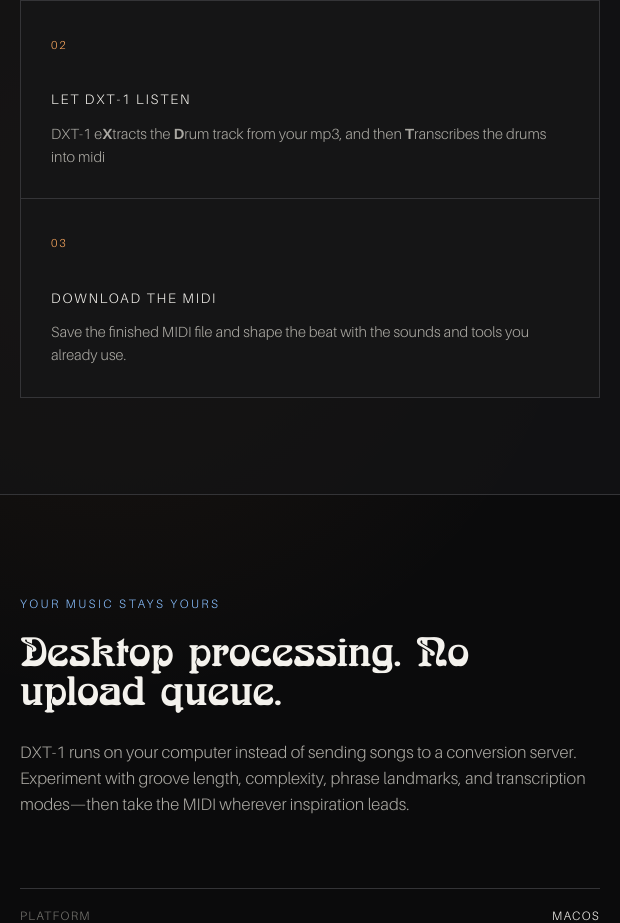
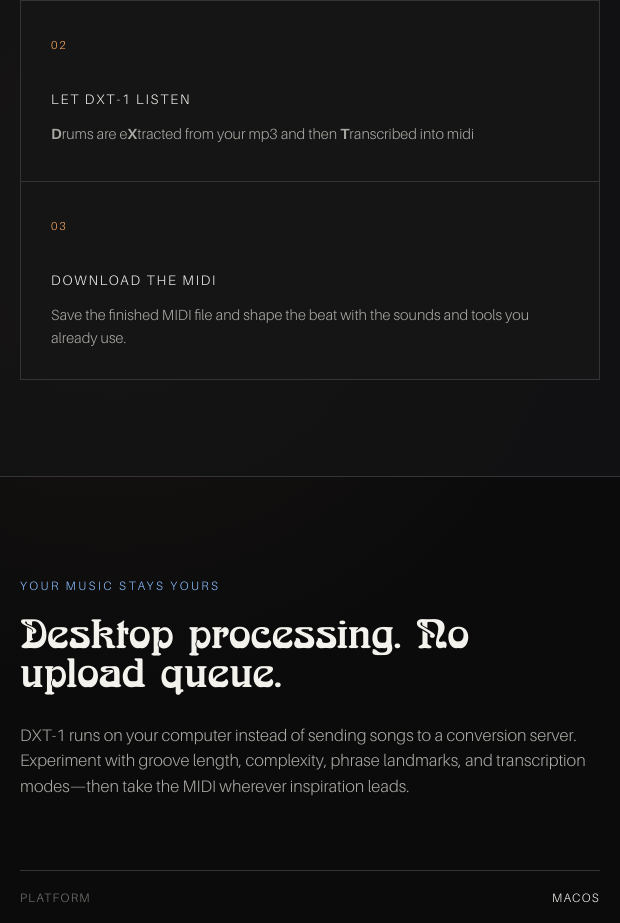
Before and after one commit to topherPedersen/DXT-1, an Electron app: page index.html in a window 620 px wide. Shown: the part 1609-2532 px from the top of the page. Drawn offline with Linux system fonts and the light colour scheme.

Commit message:
copy changes to landing page

```diff
--- a/index.html
+++ b/index.html
@@ -649,8 +649,8 @@
           <article class="step">
             <span class="step-number">02</span>
             <h3>Let DXT-1 listen</h3>
-            <p>DXT-1 e<strong>X</strong>tracts the <strong>D</strong>rum track from your mp3, and then <strong>T</strong>ranscribes the drums into midi</p>
-          </article>
+            <p><strong>D</strong>rums are e<strong>X</strong>tracted from your mp3 and then <strong>T</strong>ranscribed into midi</p>
+        </article>
           <article class="step">
             <span class="step-number">03</span>
             <h3>Download the MIDI</h3>
```
